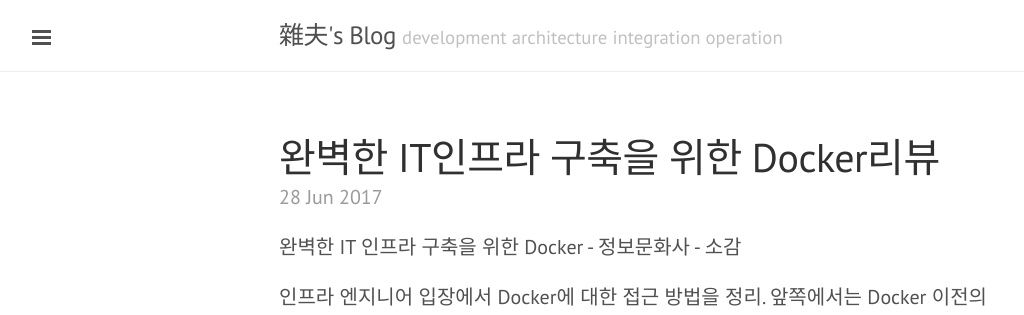
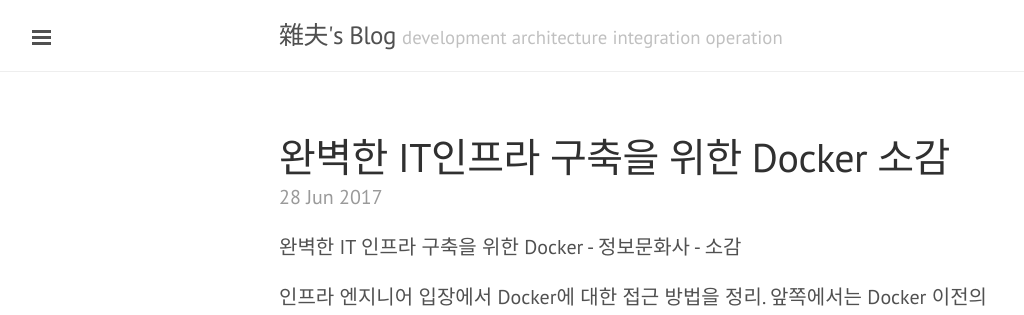
Before and after one commit to skaqud/skaqud.github.com, a Jekyll site: the page built from _posts/2017-06-28-Docker-for-Perfect-Infra-review.markdown, in a window 1280 px wide. Shown: the top 315 px of the page, without its empty margins (1-1025 px from the left). Built offline with Jekyll 4.4.1, drawn with Linux system fonts in a browser that asks for light colours.

Commit message:
update post

```diff
--- a/_posts/2017-06-28-Docker-for-Perfect-Infra-review.markdown
+++ b/_posts/2017-06-28-Docker-for-Perfect-Infra-review.markdown
@@ -1,6 +1,6 @@
 ---
 layout: post
-title: 완벽한 IT인프라 구축을 위한 Docker리뷰
+title: 완벽한 IT인프라 구축을 위한 Docker 소감
 date: 2017-06-28 22:03:00
 tags:
 - Tech
```
